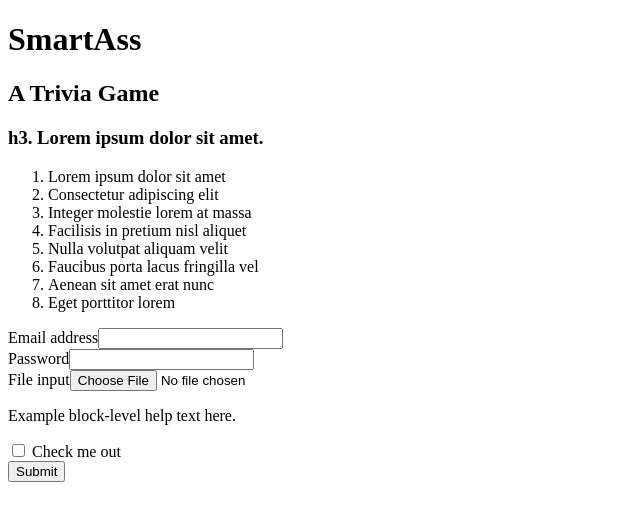
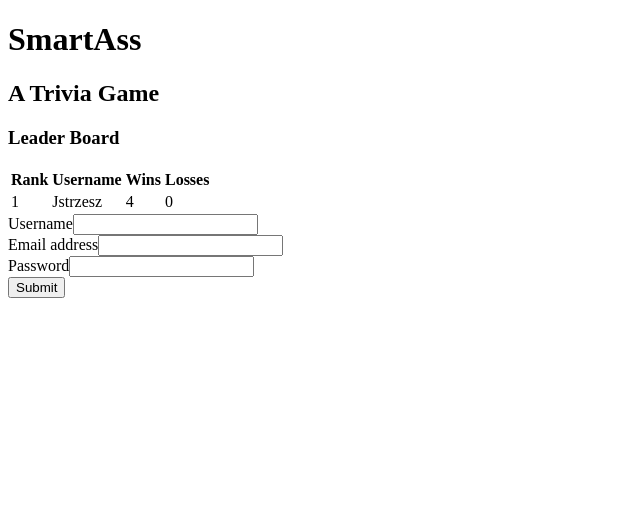
Before and after one commit to AmeriCainIdol/SmartAss, a React app: page / in a window 1280 px wide. Shown: the top 520 px of the page, without its empty margins (0-640 px from the left). Built offline with nearby package versions, Linux system fonts and the light colour scheme; the HTML template or start-up script is replaced by a standard one.

Commit message:
refactored home page, with leaderboard and sign in form

```diff
--- a/front-end/src/index.jsx
+++ b/front-end/src/index.jsx
@@ -7,76 +7,57 @@ class App extends React.Component {
   }
 
   render () {
-    return (<div class="container-fluid">
+    return (<div className="container-fluid">
       <h1>SmartAss</h1>
       <h2>A Trivia Game</h2>
-      <div class="row">
-        <div class="col-md-12">
-          <div class="row">
-            <div class="col-md-8">
-              <h3>
-                h3. Lorem ipsum dolor sit amet.
-					</h3>
-              <ol>
-                <li class="list-item">
-                  Lorem ipsum dolor sit amet
-						</li>
-                <li class="list-item">
-                  Consectetur adipiscing elit
-						</li>
-                <li class="list-item">
-                  Integer molestie lorem at massa
-						</li>
-                <li class="list-item">
-                  Facilisis in pretium nisl aliquet
-						</li>
-                <li class="list-item">
-                  Nulla volutpat aliquam velit
-						</li>
-                <li class="list-item">
-                  Faucibus porta lacus fringilla vel
-						</li>
-                <li class="list-item">
-                  Aenean sit amet erat nunc
-						</li>
-                <li class="list-item">
-                  Eget porttitor lorem
-						</li>
-              </ol>
+      <div className="row">
+        <div className="col-md-12">
+          <div className="row">
+            <div className="col-md-8">
+              <h3>Leader Board</h3>
+              <table className="table">
+                <thead>
+                  <tr>
+                    <th>Rank</th>
+                    <th>Username</th>
+                    <th>Wins</th>
+                    <th>Losses</th>
+                  </tr>
+                </thead>
+                <tbody>
+                  <tr>
+                    <td>1</td>
+                    <td>Jstrzesz</td>
+                    <td>4</td>
+                    <td>0</td>
+                  </tr>
+                </tbody>
+					    </table>
             </div>
-            <div class="col-md-4">
+            <div className="col-md-4">
               <form role="form">
-                <div class="form-group">
+                <div className="form-group">
 
-                  <label for="exampleInputEmail1">
+                  <label>
+                    Username
+							</label>
+                  <input type="email" className="form-control" id="UsernameInput" />
+                </div>
+                <div className="form-group">
+
+                  <label>
                     Email address
 							</label>
-                  <input type="email" class="form-control" id="exampleInputEmail1" />
+                  <input type="email" className="form-control" id="EmailInput" />
                 </div>
-                <div class="form-group">
+                <div className="form-group">
 
-                  <label for="exampleInputPassword1">
+                  <label>
                     Password
 							</label>
-                  <input type="password" class="form-control" id="exampleInputPassword1" />
+                  <input type="password" className="form-control" id="PasswordInput" />
                 </div>
-                <div class="form-group">
-
-                  <label for="exampleInputFile">
-                    File input
-							</label>
-                  <input type="file" class="form-control-file" id="exampleInputFile" />
-                  <p class="help-block">
-                    Example block-level help text here.
-							</p>
-                </div>
-                <div class="checkbox">
-
-                  <label>
-                    <input type="checkbox" /> Check me out
-							</label>
-                </div>
-                <button type="submit" class="btn btn-primary">
+                <button type="submit" className="btn btn-primary">
                   Submit
 						</button>
               </form>
```
Also changed, not shown: 2 other files (tests, documents, lock files or other folders).
